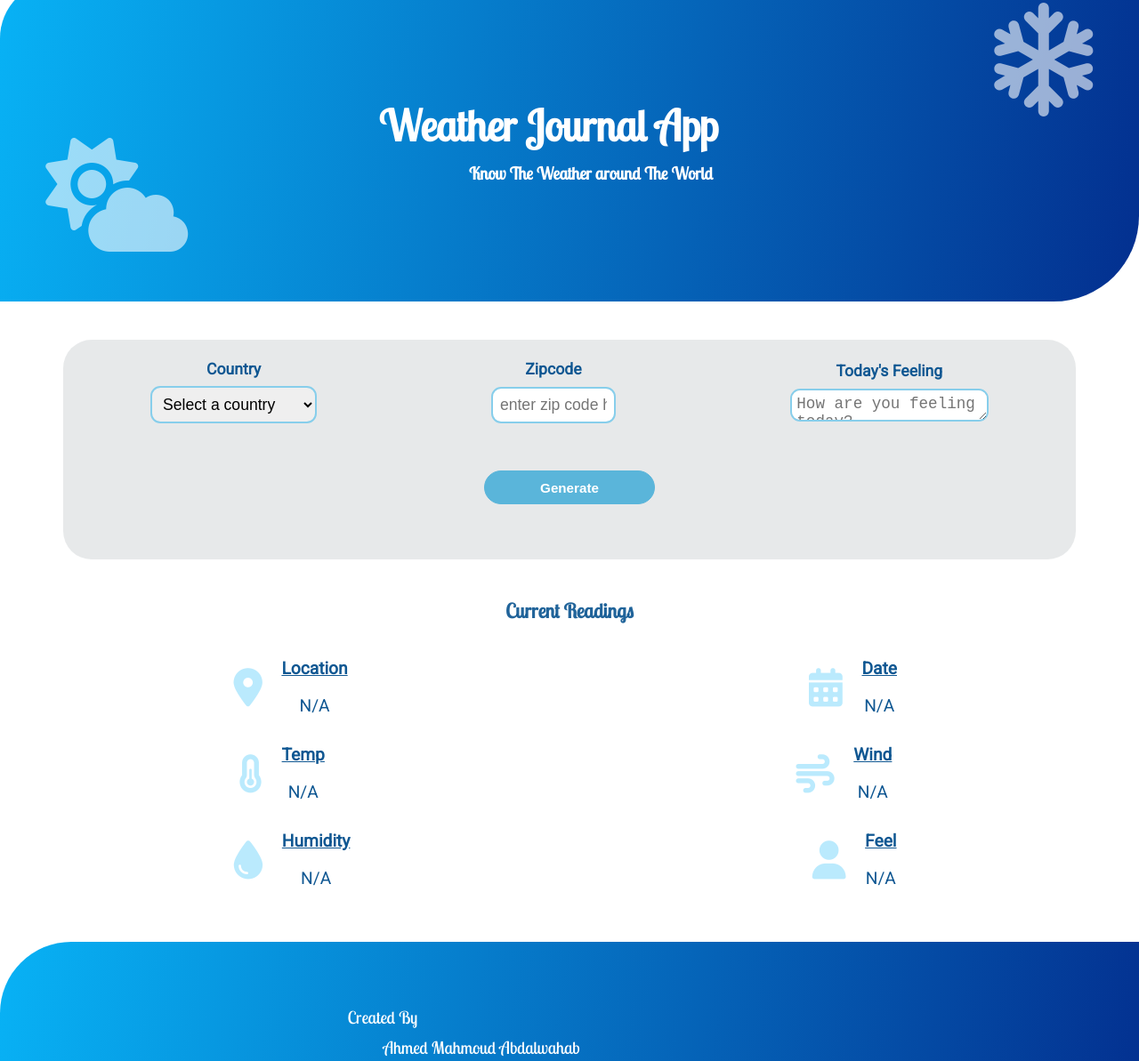
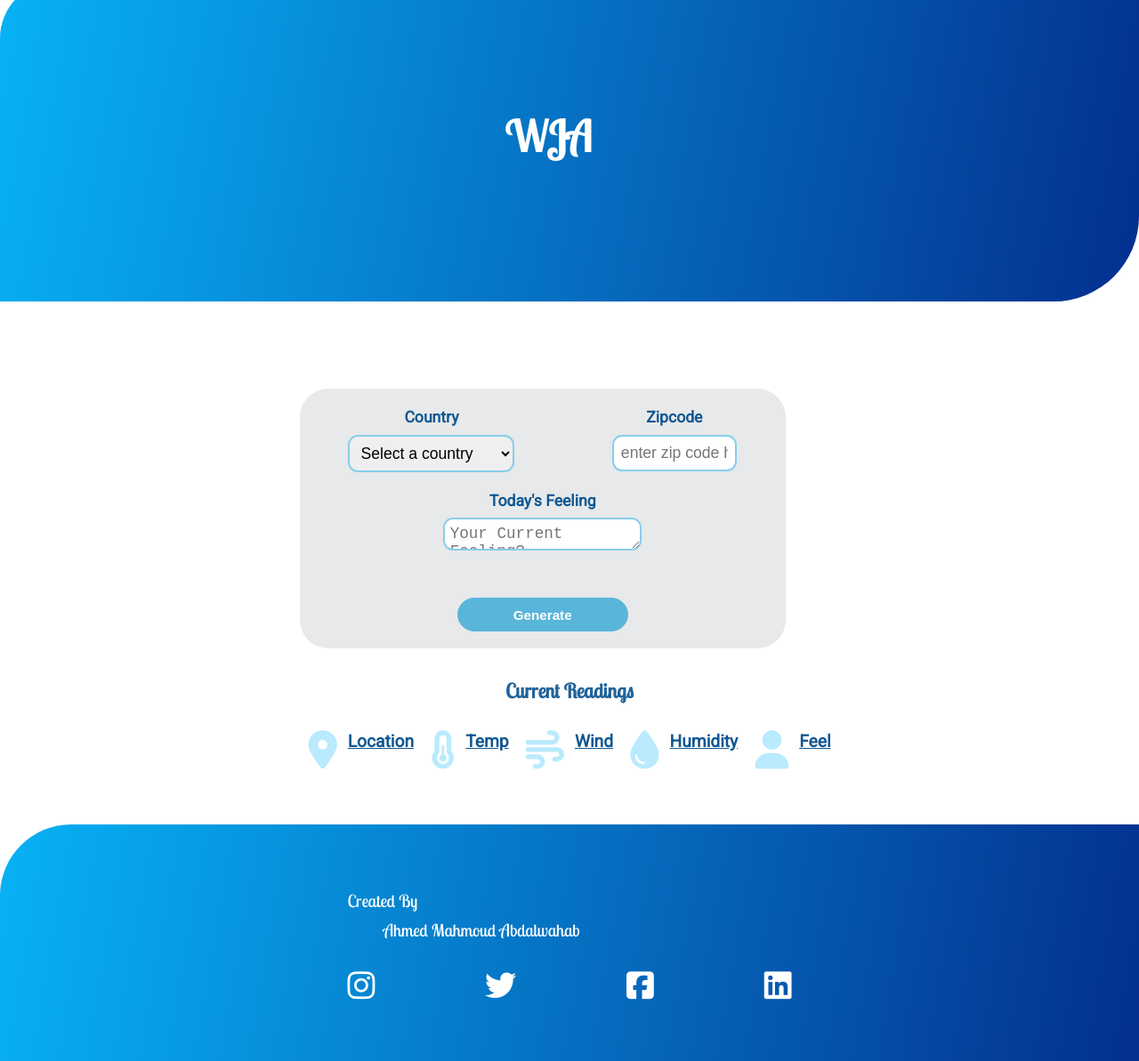
Before and after one commit to Ahmed96Mah/Weather-Journal-App, a website with bundled scripts: page index.html in a window 1280 px wide. Shown: the part 21-1214 px from the top of the page at 89% size. Built offline with nearby package versions, Linux system fonts and the light colour scheme.

Commit message:
update page markup

```diff
--- a/index.html
+++ b/index.html
@@ -6,16 +6,21 @@
     <meta name="viewport" content="width=device-width, initial-scale=1.0" />
     <title>Weather Journal App</title>
     <link rel="stylesheet" href="css/index.css" />
+    <link rel="icon" type="image/x-icon" href="./assets/cloud-solid.svg">
   </head>
   <body>
     <header>
-      <h1>Weather Journal App</h1>
-      <h4>Know The Weather around The World</h4>
-      <i class="fa-regular fa-snowflake" id="snow"></i>
-      <i class="fa-solid fa-cloud-sun" id="cloud"></i>
+      <h1>WJA</h1>
     </header>
 
     <main>
+      <div class="D-T-L">
+        <div class="D-T">
+          <p id="time" class="hide"></p>
+          <p id="date" class="hide"></p>
+        </div>
+      </div>
+      <div class="app">
         <div class="dataField">
           <div id="field1">
             <div class="country">
@@ -49,16 +54,13 @@
               <textarea
                 id="feelings"
                 name="feelings"
-              placeholder="How are you feeling today?"
+                placeholder="Your Current Feeling?"
               ></textarea>
             </div>
           </div>
 
           <div id="field2">
             <button id="generate" type="submit">Generate</button>
-          <div id="bar" class="hide">
-            <div id="progress"></div>
-          </div>
           </div>
         </div>
 
@@ -67,53 +69,31 @@
           <div class="section">
             <div>
               <i class="fa-solid fa-location-dot fa-style icon"></i>
-            <div class="data">
               <p class="title">Location</p>
-              <p class="value" id="cityLoc">N/A</p>
+              <p class="value hide" id="cityLoc"></p>
             </div>
-          </div>
-
-          <div>
-            <i class="fa-solid fa-calendar-days fa-style icon"></i>
-            <div class="data">
-              <p class="title">Date</p>
-              <p class="value" id="date">N/A</p>
-            </div>
-          </div>
-        </div>
-
-        <div class="section">
             <div>
               <i class="fa-solid fa-temperature-half fa-style icon"></i>
-            <div class="data">
               <p class="title">Temp</p>
-              <p class="value" id="temp">N/A</p>
-            </div>
+              <p class="value hide" id="temp"></p>
             </div>
 
             <div>
               <i class="fa-solid fa-wind fa-style icon"></i>
-            <div class="data">
               <p class="title">Wind</p>
-              <p class="value" id="windSpeed">N/A</p>
-            </div>
-          </div>
+              <p class="value hide" id="windSpeed"></p>
             </div>
 
-        <div class="section">
             <div>
               <i class="fa-solid fa-droplet fa-style icon"></i>
-            <div class="data">
               <p class="title">Humidity</p>
-              <p class="value" id="humidity">N/A</p>
-            </div>
+              <p class="value hide" id="humidity"></p>
             </div>
 
             <div>
               <i class="fa-solid fa-user fa-style icon"></i>
-            <div class="data">
               <p class="title">Feel</p>
-              <p class="value" id="feel">N/A</p>
+              <p class="value hide" id="feel"></p>
             </div>
           </div>
         </div>
```
Lines whose indentation alone changed are shown as unchanged.
